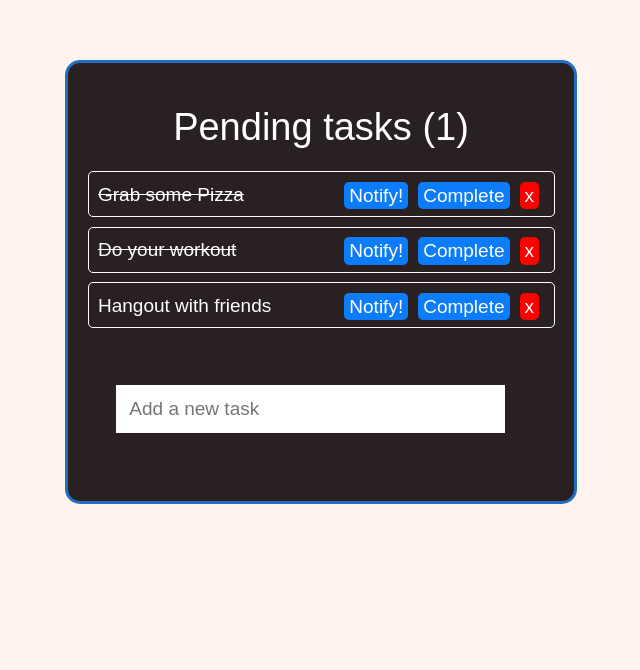
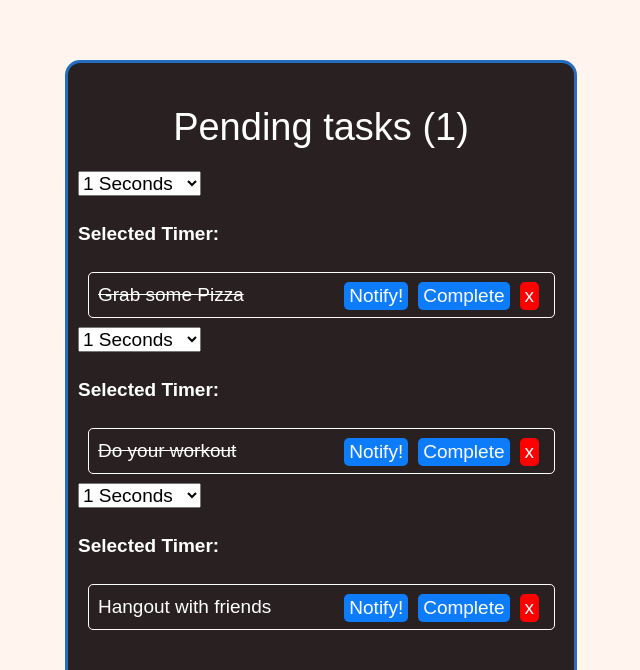
Before and after one commit to rst789/ToDoListV3, a React (Create React App) app: page / in a window 1280 px wide. Shown: the part 130-800 px from the top of the page, without its empty margins (319-959 px from the left). Built offline with nearby package versions, Linux system fonts and the light colour scheme.

Commit message:
Update reminder

```diff
--- a/src/Todo.js
+++ b/src/Todo.js
@@ -4,31 +4,29 @@ import {toast, ToastContainer} from "react-toastify";
 import 'react-toastify/dist/ReactToastify.css';
 
 function Task({ task, index, completeTask, removeTask }) {
-    const event = new Date('September 26, 2022 22:21:00 GMT-04:00');
 
-    const notify = () => toast('Reminder', { delay: 1000 });
-    const [date, setDate] = useState(new Date());
-
-    // console.log(event-date);
+    const [timer0, setTimer0] = useState();
 
     useEffect(() => {
-        const timer = setInterval(() => setDate(new Date()), 1000);
-        return function cleanup() {
-            clearInterval(timer)
-        }
-    });
+        document.body.addEventListener("click", event => {
+            console.log(event.target.value)
+            // toast("Reminder", { delay: event.target.toString() } )
+        })
+    }, [])
 
-    // eslint-disable-next-line no-unused-vars
-    function componentDidMount() {
-        setInterval(() => {
-            this.setState({
-                curTime : new Date().toLocaleString()
-            })
-        }, 1000);
-    }
+    const notify = () => toast('Reminder', { delay: timer0 });
 
     return (
         <div>
+            {/*Maybe it's select?*/}
+            <select id="Timer"
+                    value={timer0}
+                    onChange={(e) => setTimer0(e.target.value)}>
+                <option value="1000">1 Seconds</option>
+                <option value="5000">5 Seconds</option>
+                <option value="10000">10 Seconds</option>
+            </select>
+            <h4>Selected Timer: {timer0}</h4>
         <div className="task" style={{ textDecoration: task.completed ? "line-through" : "" }}>
             {task.title}
             <button style={{ background: "red" }} onClick={() => removeTask(index)}>x</button>
@@ -97,7 +95,6 @@ function Todo() {
         newTasks.splice(index, 1);
         setTasks(newTasks);
     };
-
     return (
         <div className="todo-container">
 
```
